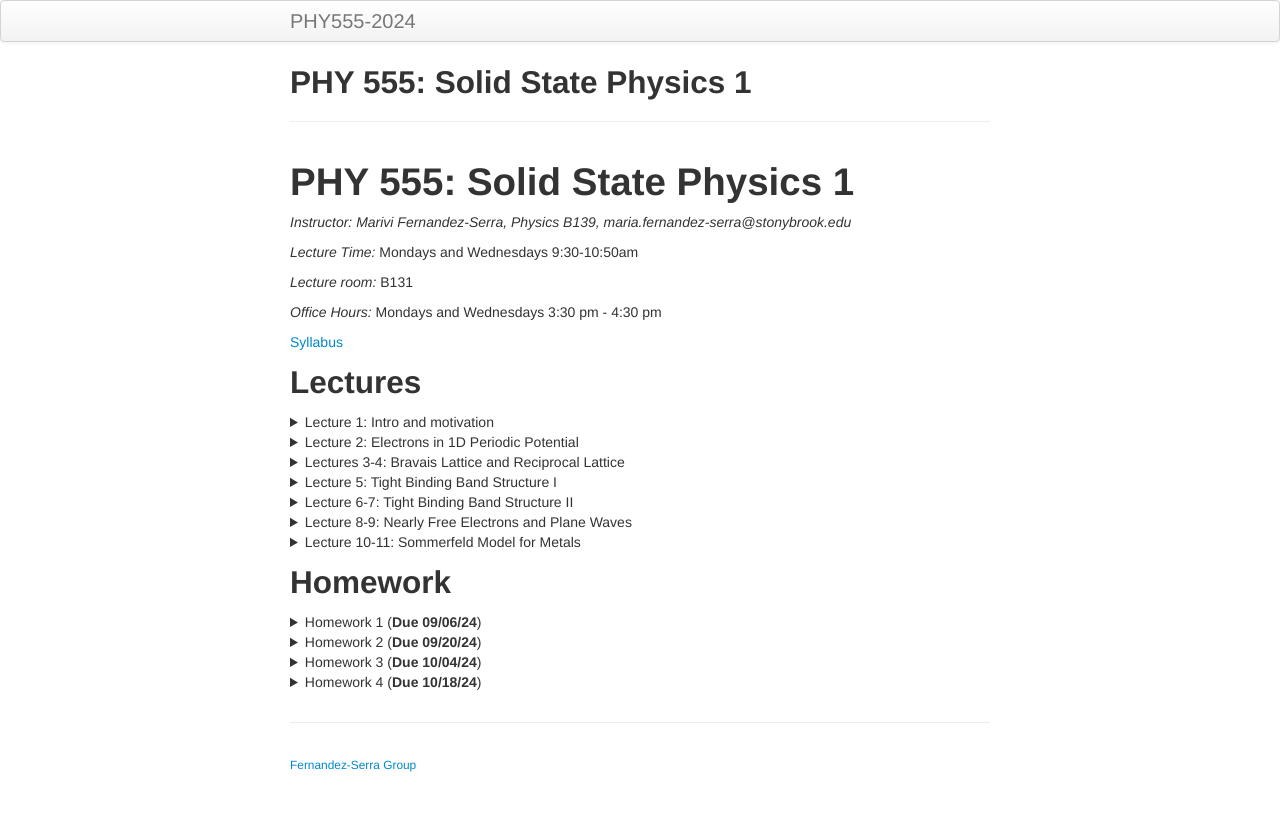
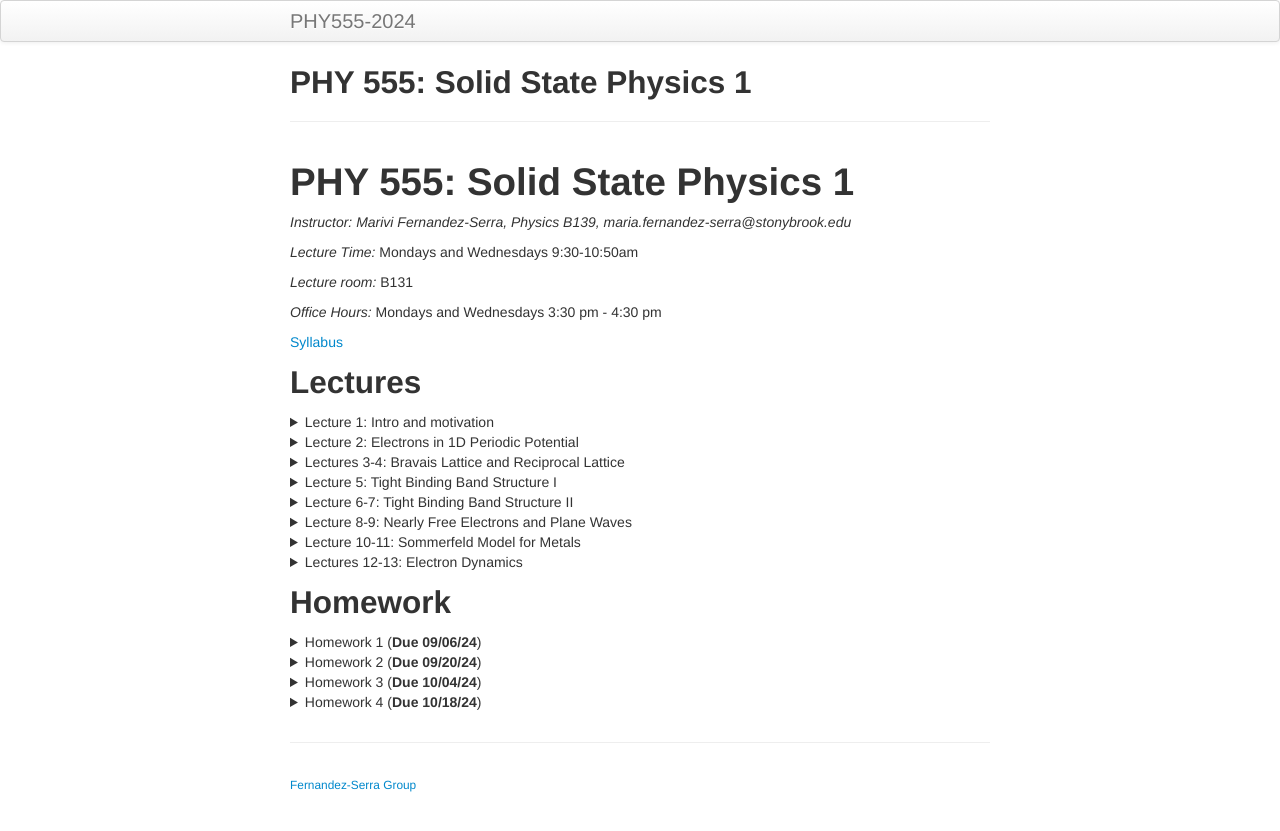
Before and after one commit to marivifs-teaching/PHY555-2024, a Jekyll site: the page built from index.md, in a window 1280 px wide. Shown: the top 831 px of the page. Built offline with Jekyll 4.4.1, drawn with Linux system fonts in a browser that asks for light colours; our own code applies the rules of GitHub Pages for plain Markdown files.

Commit message:
L12 added

```diff
--- a/index.md
+++ b/index.md
@@ -159,6 +159,30 @@ description: Graduate Solid State Physics, PHY 555 Website.
 </details>
 
 
+<details>
+  <summary>Lectures 12-13: Electron Dynamics</summary>
+
+<ul>
+  <li> <a href="./pages/Lectures/L12/L12-13.pdf" target="_blank" rel="noopener noreferrer">Lecture 12-13 notes</a>  </li>
+   <li> <a href="./pages/Lectures/L12/Drude.pdf" target="_blank" rel="noopener noreferrer">Lecture 12 slides</a>  </li>
+
+      <li> Readings: </li>
+  <ul>
+  <li> Grosso and Parravicini, Chapter I.4 & I.6 </li>
+  </ul>
+  <ul>
+  <li> Ashcroft and Mermin, Chapter I</li>
+  </ul>
+  <ul>
+  <li> Cohen and Louie, Chapter 3.5 & 9.2 </li>
+  </ul>
+
+
+
+</ul>
+</details>
+
+
 ## Homework
 
 <details>
```
Also changed, not shown: 2 other files.
